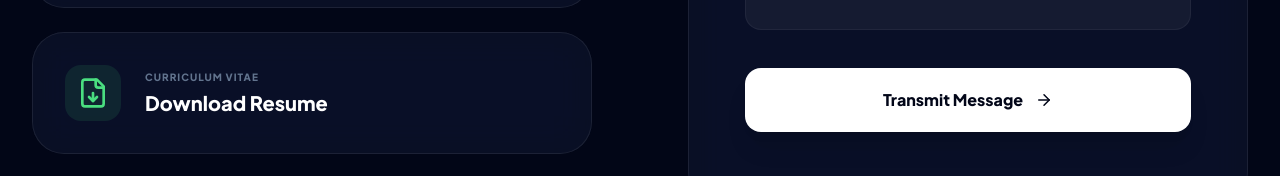
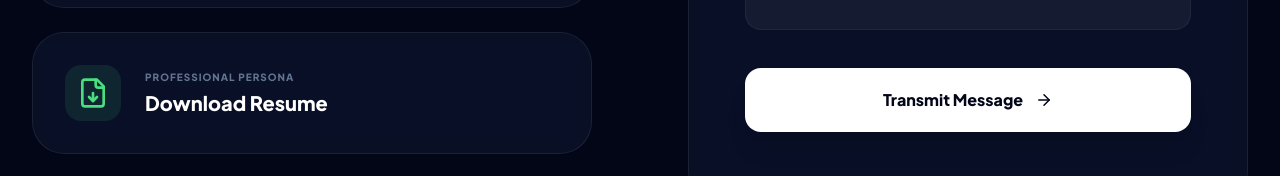
Before and after one commit to Tanisha-2005/Portfolio, a React (Vite) app: page / in a window 1280 px wide. Shown: the part 8816-8992 px from the top of the page. Built offline with nearby package versions, Linux system fonts and the light colour scheme.

Commit message:
feat: humanize resume tag and fix download link using base path

```diff
--- a/src/components/Contact.jsx
+++ b/src/components/Contact.jsx
@@ -67,12 +67,12 @@ const Contact = () => {
                 </div>
               </a>
 
-              <a href={DATA.personal.resume} download="Tanisha_resume.pdf" className="flex items-center gap-6 p-8 premium-blur border-white/5 hover:border-secondary/30 transition-all rounded-[2rem] group">
+              <a href={`${import.meta.env.BASE_URL}${DATA.personal.resume}`} download="Tanisha_resume.pdf" className="flex items-center gap-6 p-8 premium-blur border-white/5 hover:border-secondary/30 transition-all rounded-[2rem] group">
                 <div className="w-14 h-14 rounded-2xl bg-secondary/10 flex items-center justify-center text-secondary group-hover:scale-110 transition-transform">
                   <FileDown size={32} />
                 </div>
                 <div>
-                  <p className="text-[10px] font-black uppercase text-slate-500 tracking-widest mb-1">Curriculum Vitae</p>
+                  <p className="text-[10px] font-black uppercase text-slate-500 tracking-widest mb-1">Professional Persona</p>
                   <p className="text-xl font-bold text-white group-hover:text-secondary transition-colors">Download Resume</p>
                 </div>
               </a>
--- a/src/data.js
+++ b/src/data.js
@@ -7,7 +7,7 @@ export const DATA = {
     github: "https://github.com/Tanisha-2005",
     linkedin: "https://linkedin.com/in/tanisha-gupta-81b004292",
     tryhackme: "https://tryhackme.com/p/Tanishagupta",
-    resume: "/Tanisha_resume.pdf",
+    resume: "Tanisha_resume.pdf",
     summary: "I am a BCA Graduate and a dedicated VAPT Analyst with a parallel expertise in Frontend Development. My professional goal is to build secure, user-centric digital experiences where security is integrated into the design from the start. With extensive internship experience in the VAPT domain and a strong foundation in modern web technologies, I bridge the gap between aesthetic frontend execution and impenetrable security. I also possess foundational knowledge of backend systems, allowing me to understand and secure the entire application stack."
   },
   internships: [
```
